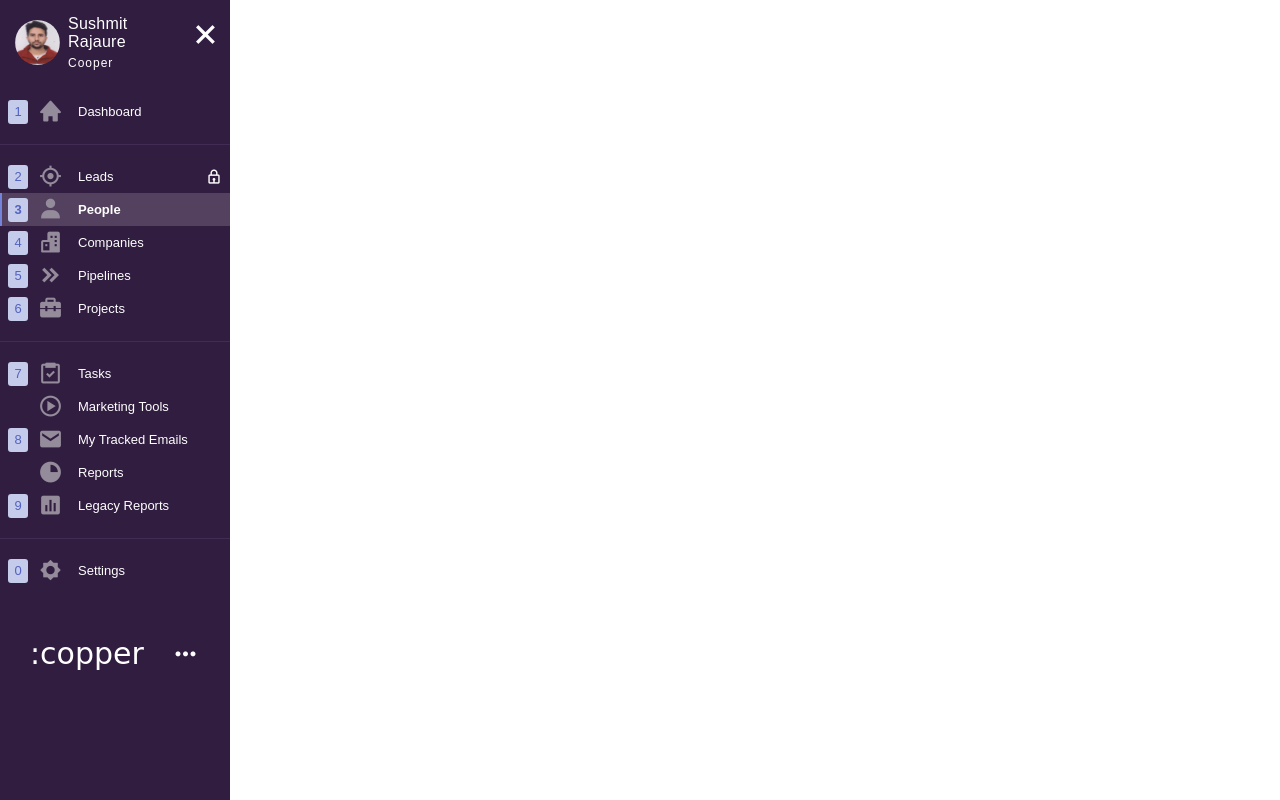
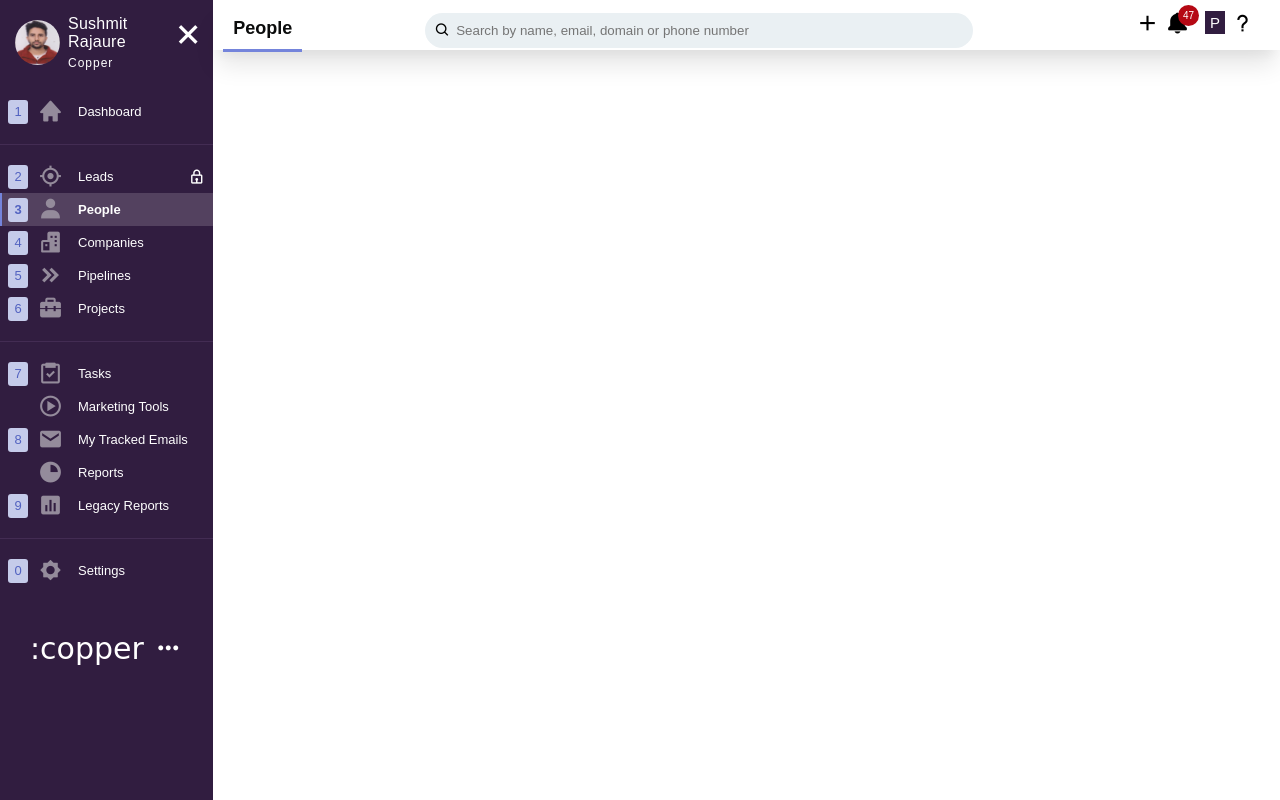
Before and after one commit to Sushmit1997/restarone-assignment-js, a plain HTML site: page index.html in a window 1280 px wide. Drawn offline with nearby package versions, Linux system fonts and the light colour scheme; a web font is replaced by a local one.

Commit message:
Top bar completed

```diff
--- a/index.html
+++ b/index.html
@@ -9,9 +9,12 @@
       href="https://unpkg.com/boxicons@2.1.2/css/boxicons.min.css"
       rel="stylesheet"
     />
-    <link rel="preconnect" href="https://fonts.googleapis.com">
-<link rel="preconnect" href="https://fonts.gstatic.com" crossorigin>
-<link href="https://fonts.googleapis.com/css2?family=Poller+One&display=swap" rel="stylesheet">
+    <link rel="preconnect" href="https://fonts.googleapis.com" />
+    <link rel="preconnect" href="https://fonts.gstatic.com" crossorigin />
+    <link
+      href="https://fonts.googleapis.com/css2?family=Poller+One&display=swap"
+      rel="stylesheet"
+    />
   </head>
   <body>
     <div class="pageContainer">
@@ -21,7 +24,7 @@
             <div class="userImage"><img src="./assets/avatar.png" /></div>
             <div class="userName">
               <span>Sushmit Rajaure</span>
-              <span>Cooper</span>
+              <span>Copper</span>
             </div>
           </div>
           <div class="closeLogoDiv">
@@ -32,74 +35,106 @@
           <div class="navOptionListContainer">
             <div class="navOption">
               <div class="optionNumber">1</div>
-                            <div class="logoAndName"><i class='bx bxs-home'>
-                            </i>
-                            <span>Dashboard</span> </div>
+              <div class="logoAndName">
+                <i class="bx bxs-home"> </i> <span>Dashboard</span>
+              </div>
             </div>
             <div class="navOption">
               <div class="optionNumber">2</div>
               <div class="logoAndName">
-                            <i class='bx bx-target-lock' ></i>
-                            <span>Leads</span> </div>
-                            <i class='bx bx-lock' ></i>
-
+                <i class="bx bx-target-lock"></i>
+                <span>Leads</span>
+              </div>
+              <i class="bx bx-lock"></i>
             </div>
             <div class="navOption people">
               <div class="optionNumber">3</div>
-                            <div class="logoAndName"><i class='bx bxs-user' ></i>
-                            <span>People</span> </div>
+              <div class="logoAndName">
+                <i class="bx bxs-user"></i> <span>People</span>
+              </div>
             </div>
             <div class="navOption">
               <div class="optionNumber">4</div>
-                            <div class="logoAndName"><i class='bx bxs-buildings'></i>
-                            <span>Companies</span> </div>
+              <div class="logoAndName">
+                <i class="bx bxs-buildings"></i> <span>Companies</span>
+              </div>
             </div>
             <div class="navOption">
               <div class="optionNumber">5</div>
-                            <div class="logoAndName"><i class='bx bxs-chevrons-right'></i>
-                            <span>Pipelines</span> </div>
+              <div class="logoAndName">
+                <i class="bx bxs-chevrons-right"></i> <span>Pipelines</span>
+              </div>
             </div>
             <div class="navOption">
               <div class="optionNumber">6</div>
               <div class="logoAndName">
-                                <i class='bx bxs-briefcase-alt-2'></i>
-                            <span>Projects</span> </div>
+                <i class="bx bxs-briefcase-alt-2"></i>
+                <span>Projects</span>
+              </div>
             </div>
             <div class="navOption">
               <div class="optionNumber">7</div>
-                            <div class="logoAndName"><i class='bx bx-task'></i>
-                            <span>Tasks</span> </div>
+              <div class="logoAndName">
+                <i class="bx bx-task"></i> <span>Tasks</span>
+              </div>
             </div>
             <div class="navOption">
-                            <div class="logoAndName"><i class='bx bx-play-circle'></i>
-                            <span>Marketing Tools</span> </div>
+              <div class="logoAndName">
+                <i class="bx bx-play-circle"></i> <span>Marketing Tools</span>
+              </div>
             </div>
             <div class="navOption">
               <div class="optionNumber">8</div>
               <div class="logoAndName">
-                                <i class='bx bxs-envelope'></i>
-                            <span>My Tracked Emails</span> </div>
+                <i class="bx bxs-envelope"></i>
+                <span>My Tracked Emails</span>
+              </div>
             </div>
             <div class="navOption">
               <div class="logoAndName">
-                                <i class='bx bxs-pie-chart'></i>
-                            <span>Reports</span> </div>
+                <i class="bx bxs-pie-chart"></i>
+                <span>Reports</span>
+              </div>
             </div>
             <div class="navOption">
               <div class="optionNumber">9</div>
               <div class="logoAndName">
-                                <i class='bx bxs-bar-chart-square'></i>
-                            <span>Legacy Reports</span> </div>
+                <i class="bx bxs-bar-chart-square"></i>
+                <span>Legacy Reports</span>
+              </div>
             </div>
             <div class="navOption">
               <div class="optionNumber">0</div>
-                            <div class="logoAndName"><i class='bx bxs-brightness'></i>
-                            <span>Settings</span> </div>
+              <div class="logoAndName">
+                <i class="bx bxs-brightness"></i> <span>Settings</span>
+              </div>
             </div>
           </div>
           <div class="navBottomText">
             <div>:copper</div>
-            <div><i class='bx bx-dots-horizontal-rounded'></i></div>
+            <div><i class="bx bx-dots-horizontal-rounded"></i></div>
+          </div>
+        </div>
+      </div>
+      <div class="mainSection">
+        <div class="topBar">
+          <div class="peopleSection">People</div>
+          <div class="searchBar">
+            <i class="bx bx-search"></i>
+            <input
+              type="text"
+              placeholder=" Search by name, email, domain or phone number"
+              name="search"
+            />
+          </div>
+          <div class="topBarActions">
+            <ul>
+              <li><i class="bx bx-plus"></i></li>
+              <li class="notificationBell"><i class="bx bxs-bell"></i> <span class="notificationCount">47</span></li>
+              <li><div class="userAlphabet">P</div></i></li>
+              <li><i class='bx bx-question-mark'></i></li>
+            </ul>
+          </div>
         </div>
       </div>
     </div>
--- a/style.css
+++ b/style.css
@@ -8,6 +8,7 @@
 .pageContainer {
   display: flex;
   height: 100%;
+  width: 100%;
 }
 
 /* Side Nav Head */
@@ -162,3 +163,84 @@
 .logoAndName span {
   color: #fefefe;
 }
+
+/* Main Section */
+
+.mainSection {
+  width: 90%;
+}
+
+/* Top bar */
+
+.topBar {
+  display: flex;
+  padding: 10px 0px 0px 10px;
+  height: 40px;
+  box-shadow: rgba(0, 0, 0, 0.1) 0px 20px 25px -5px,
+    rgba(0, 0, 0, 0.04) 0px 10px 10px -5px;
+  justify-content: space-between;
+  align-items: center;
+}
+
+.topBar .peopleSection {
+  font-size: 18px;
+  color: #0b0c0c;
+  border-bottom: 3px solid #7484db;
+  font-weight: bold;
+  padding: 10px;
+}
+
+.searchBar {
+  display: flex;
+  align-items: center;
+  background-color: #eaf0f3;
+  padding: 5px 10px;
+  border-radius: 20px;
+  width: 50%;
+  height: 25px;
+}
+
+.searchBar input {
+  border: none;
+  background-color: #eaf0f3;
+  width: 100%;
+}
+
+.topBarActions {
+  margin-bottom: 10px;
+  margin-right: 20px;
+}
+
+.topBarActions ul {
+  display: flex;
+  list-style: none;
+}
+
+.topBarActions ul li {
+  font-size: 25px;
+  cursor: pointer;
+  margin-right: 5px;
+}
+
+.notificationBell {
+  position: relative;
+  margin-right: 15px !important;
+}
+
+.notificationCount {
+  position: absolute;
+  background-color: #b50814;
+  border-radius: 50%;
+  padding: 5px;
+  font-size: 10px;
+  left: 13px;
+  bottom: 14px;
+  color: #ffffff;
+}
+
+.userAlphabet {
+  font-size: 15px !important;
+  background-color: #311d40;
+  padding: 3px 5px;
+  color: #ffffff;
+}
```
Lines whose indentation alone changed are shown as unchanged.
